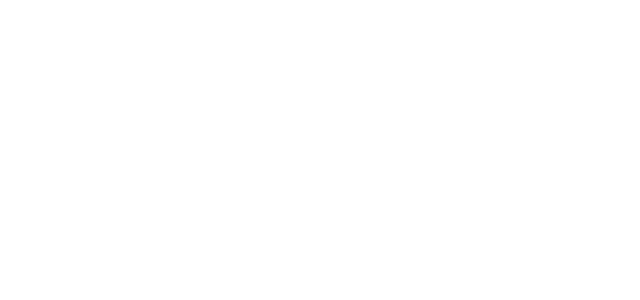
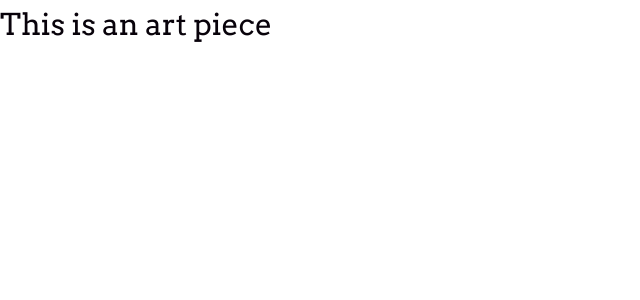
Before and after one commit to vitorlofonseca/athn, a Vue app: page /art-piece in a window 1280 px wide. Before the commit this address had no page. Shown: the top 300 px of the page, without its empty margins (0-640 px from the left). Built offline with nearby package versions, Linux system fonts and the light colour scheme.

Commit message:
Route for art piece page

```diff
--- a/src/router/index.ts
+++ b/src/router/index.ts
@@ -2,6 +2,7 @@
 import { createRouter, createWebHistory } from "vue-router";
 import Login from "@/views/Login.vue";
 import Home from "@/views/Home.vue";
+import ArtPiece from "@/views/ArtPiece.vue";
 
 const router = createRouter({
   history: createWebHistory(import.meta.env.BASE_URL),
@@ -17,6 +18,11 @@
       component: Login,
     },
     {
+      path: "/art-piece",
+      name: "art-piece",
+      component: ArtPiece,
+    },
+    {
       path: "/components",
       name: "components",
       component: ComponentsView,
--- /dev/null
+++ b/src/views/ArtPiece.vue
@@ -0,0 +1,5 @@
+<script setup lang="ts"></script>
+
+<template><h1>This is an art piece</h1></template>
+
+<style scoped lang="scss"></style>
```
